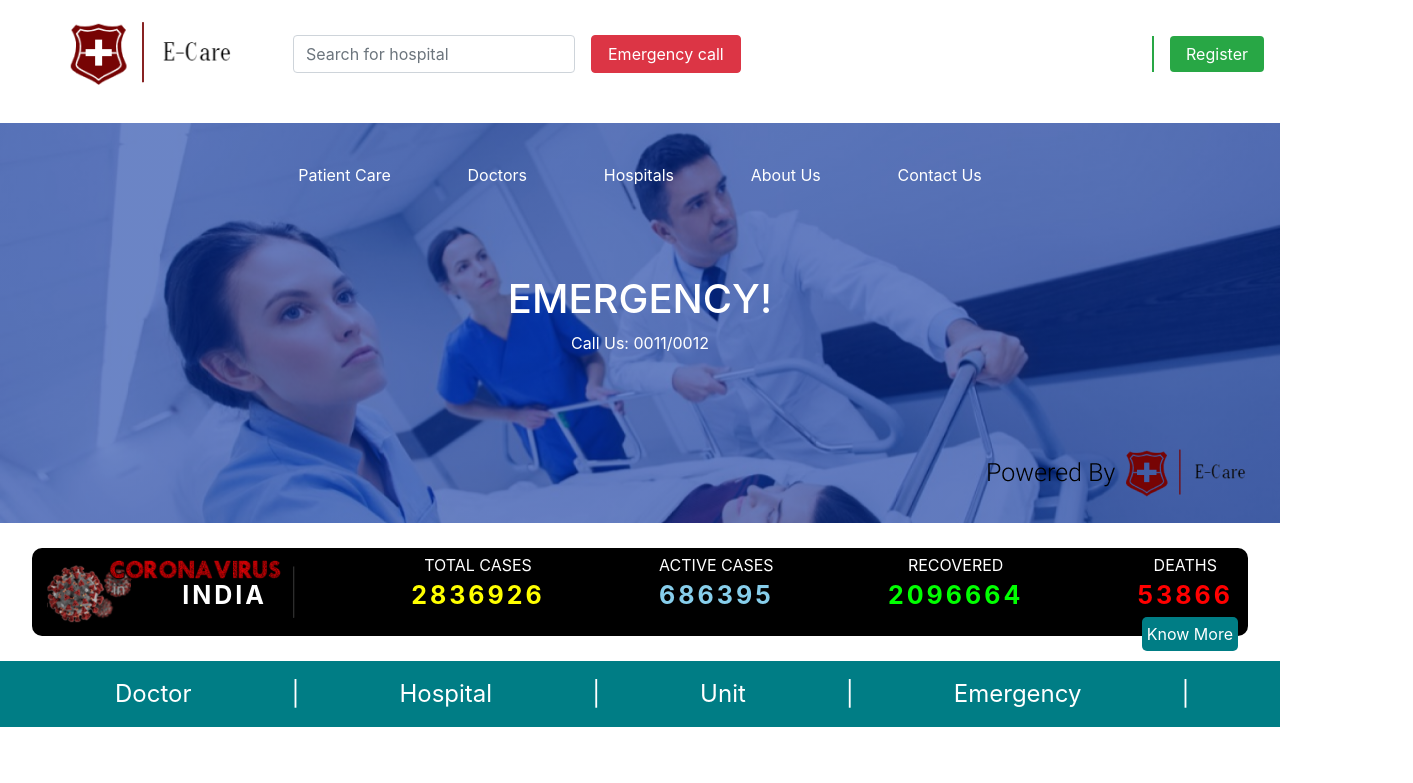
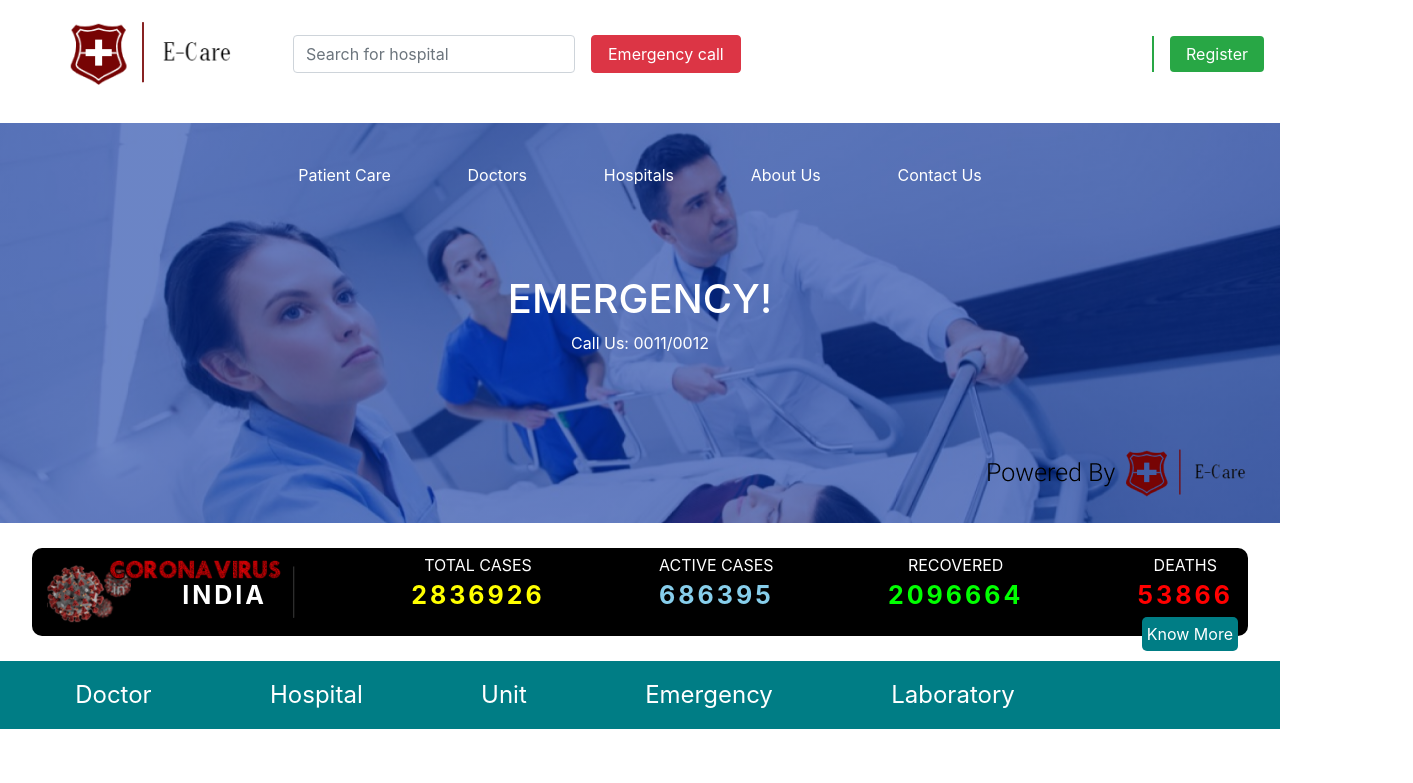
Before and after one commit to ngodi/e-care-test, a React (Create React App) app: page / in a window 1280 px wide. Shown: the top 783 px of the page, 1413 px wide, since content can reach past the window. Built offline with nearby package versions, Linux system fonts and the light colour scheme.

Commit message:
responsive nav

```diff
--- a/public/index.html
+++ b/public/index.html
@@ -17,6 +17,7 @@
     <link rel="manifest" href="%PUBLIC_URL%/manifest.json" />
 
     <link href="https://fonts.googleapis.com/css2?family=Rubik&display=swap" rel="stylesheet">
+    <script src="https://kit.fontawesome.com/521bb85f7b.js" crossorigin="anonymous"></script>
     <!--
       Notice the use of %PUBLIC_URL% in the tags above.
       It will be replaced with the URL of the `public` folder during the build.
--- a/src/Components/ContactSection/ContactSection.css
+++ b/src/Components/ContactSection/ContactSection.css
@@ -21,7 +21,7 @@
     color: #007D85;
     background: #C4C4C4;
     border-radius: 5px;
-    width: 416px;
+    width: 400px;
     padding: 5px;
     margin: 20px 0;
     border: none;
@@ -53,7 +53,7 @@
 .message-area{
     color: #007D85;
     background: #C4C4C4;
-    width: 416px;
+    width: 400px;
     height: 200px;
     margin: 20px 0;
     border: none;
--- a/src/Components/Partials/EmergencyNumber/EmergencyNumber.css
+++ b/src/Components/Partials/EmergencyNumber/EmergencyNumber.css
@@ -1,7 +1,7 @@
 .emergency-number{
     display: flex;
+    flex-wrap: wrap;
     justify-content:center;
-    flex-wrap: wrap;
     align-items: center;
     border: 1px solid #007D85;
     box-sizing: border-box;
@@ -35,3 +35,10 @@
     color: red;
     font-size: 18px;
 }
+
+.fa-bars{
+  color: white;
+  border: 2px solid white;
+  padding: 5px;
+  border-radius: 5px;
+}
--- a/src/Components/Partials/NavigationPanel/NavigationPanel.css
+++ b/src/Components/Partials/NavigationPanel/NavigationPanel.css
@@ -1,7 +1,5 @@
 .navigation-panel{
-  display: flex;
-  justify-content: space-evenly;
-  padding: 15px;
+  height: fit-content;
   background: #007D85;
   font-size: 24px;
   color: white;
@@ -9,7 +7,10 @@
 
 .navigation-panel a{
     text-decoration: none;
-    margin: 0 100px;
+}
+
+.navigation-panel ul li{
+ padding: 0 4vw;
 }
 
 .navigation-panel a:hover{
--- a/src/Components/Partials/NavigationPanel/NavigationPanel.js
+++ b/src/Components/Partials/NavigationPanel/NavigationPanel.js
@@ -4,12 +4,29 @@ import './NavigationPanel.css';
 
 export default () => {
   return(
-      <div className="navigation-panel">
-          <a href="#">Doctor</a><span>|</span>
-          <a href="#">Hospital</a><span>|</span>
-          <a href="#">Unit</a><span>|</span>
-          <a href="#">Emergency</a><span>|</span>
-          <a href="#">Laboratory</a>
+      <nav className="navigation-panel navbar navbar-expand-md">
+         <button className="navbar-toggler" type="button" data-toggle="collapse" data-target="#collapsibleNavbar">
+         <i className="fas fa-bars"></i>
+        </button>
+        <div className="collapse navbar-collapse" id="collapsibleNavbar">
+        <ul className="navbar-nav">
+        <li className="nav-item">
+              <a className="nav-link" href="#">Doctor</a>
+            </li>
+            <li className="nav-item">
+              <a className="nav-link" href="#">Hospital</a>
+            </li>
+           <li className="nav-item">
+              <a className="nav-link" href="#">Unit</a>
+            </li>
+           <li className="nav-item">
+              <a className="nav-link" href="#">Emergency</a>
+            </li>
+           <li className="nav-item">
+             <a className="nav-link" href="#">Laboratory</a>
+           </li>
+        </ul>
       </div>
+      </nav>
   )
 }
--- a/src/pages/Emergency/Emergency.css
+++ b/src/pages/Emergency/Emergency.css
@@ -10,3 +10,10 @@
     color: #FB5B45 !important;
     margin: 50px auto !important;
   }
+
+  @media only screen and (max-width: 540px) {
+    .heading {
+      font-size: 30px;
+      margin: 70px auto !important;
+    }
+  }
```
